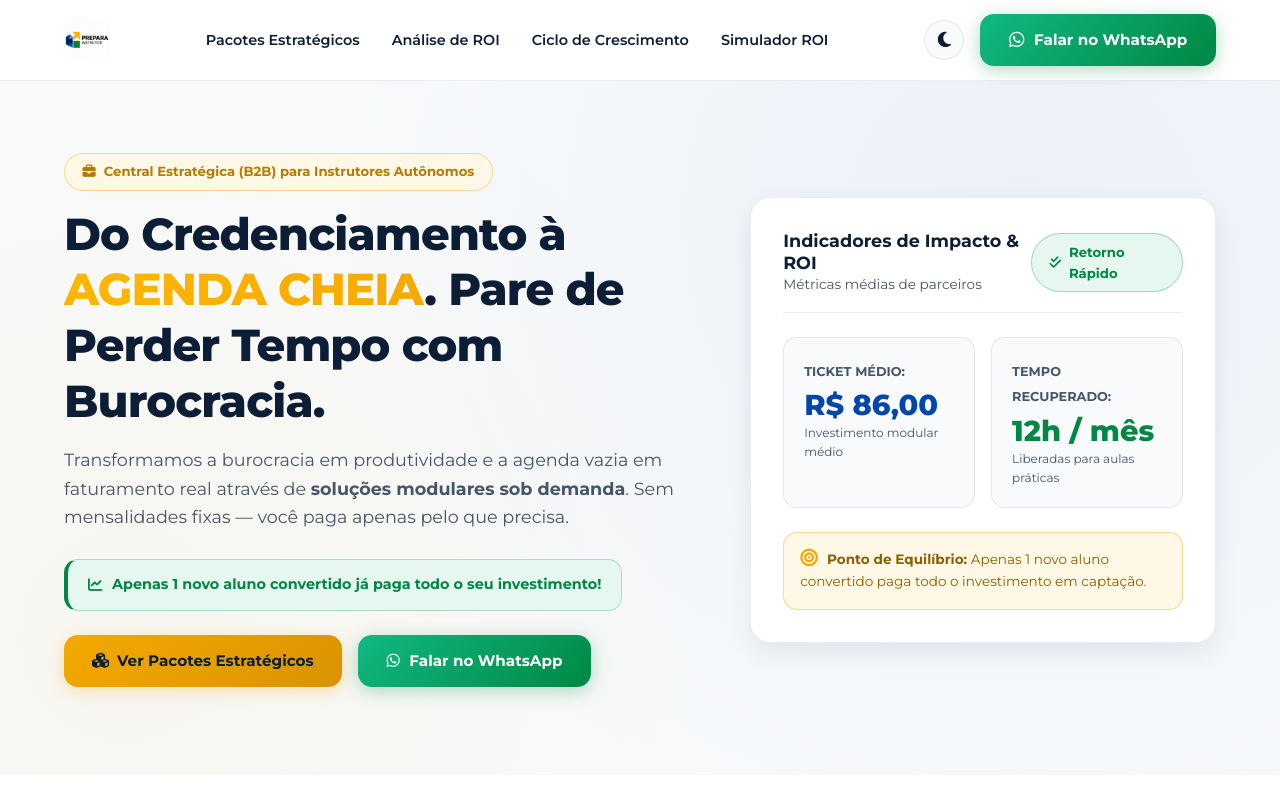
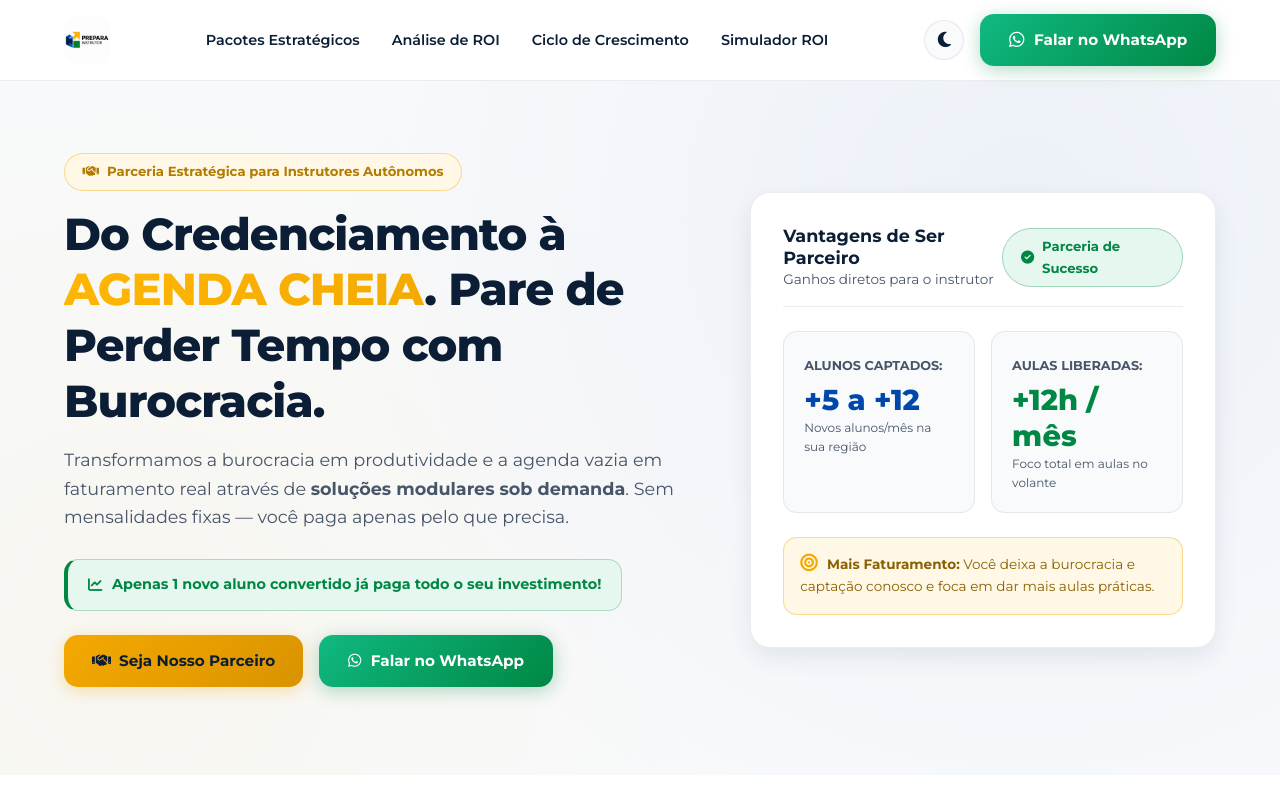
Before and after one commit to lucasribeiru/prepara-instrutor, a plain HTML site: page index.html in a window 1280 px wide. Shown: the top 800 px of the page. Drawn offline with Linux system fonts and the light colour scheme.

Commit message:
Ajustes comerciais: botão Seja Nosso Parceiro, etiquetas amigáveis e métricas claras no hero

```diff
--- a/index.html
+++ b/index.html
@@ -60,8 +60,8 @@
     <div class="container hero-grid">
       <div class="hero-content">
         <div class="badge-brand">
-          <i class="fa-solid fa-briefcase"></i>
-          <span>Central Estratégica (B2B) para Instrutores Autônomos</span>
+          <i class="fa-solid fa-handshake"></i>
+          <span>Parceria Estratégica para Instrutores Autônomos</span>
         </div>
 
         <h1 class="hero-title">
@@ -79,8 +79,8 @@
 
         <div style="display: flex; gap: 1rem; flex-wrap: wrap;">
           <a href="#servicos" class="btn-primary">
-            <i class="fa-solid fa-cubes"></i>
-            <span>Ver Pacotes Estratégicos</span>
+            <i class="fa-solid fa-handshake"></i>
+            <span>Seja Nosso Parceiro</span>
           </a>
           <a href="https://wa.me/5596981461881?text=Ol%C3%A1!%20Quero%20acelerar%20meu%20neg%C3%B3cio%20com%20o%20Prepara%20Instrutor." target="_blank" class="btn-whatsapp">
             <i class="fa-brands fa-whatsapp"></i>
@@ -89,34 +89,34 @@
         </div>
       </div>
 
-      <!-- Hero Visual Card (B2B Dashboard) -->
+      <!-- Hero Visual Card (Commercial Benefits Dashboard) -->
       <div class="hero-visual-container">
         <div style="background: var(--bg-card); border: 1px solid var(--border-color); border-radius: var(--radius-lg); padding: 2rem; box-shadow: var(--shadow-md);">
           <div style="display: flex; justify-content: space-between; align-items: center; margin-bottom: 1.5rem; border-bottom: 1px solid var(--border-color); padding-bottom: 1rem;">
             <div>
-              <h4 style="font-size: 1.1rem; color: var(--navy-dark);">Indicadores de Impacto & ROI</h4>
-              <p style="font-size: 0.85rem; color: var(--text-muted);">Métricas médias de parceiros</p>
+              <h4 style="font-size: 1.1rem; color: var(--navy-dark);">Vantagens de Ser Parceiro</h4>
+              <p style="font-size: 0.85rem; color: var(--text-muted);">Ganhos diretos para o instrutor</p>
             </div>
-            <span class="badge-brand badge-green"><i class="fa-solid fa-check-double"></i> Retorno Rápido</span>
+            <span class="badge-brand badge-green"><i class="fa-solid fa-circle-check"></i> Parceria de Sucesso</span>
           </div>
 
           <div style="display: grid; grid-template-columns: 1fr 1fr; gap: 1rem; margin-bottom: 1.5rem;">
             <div style="background: var(--bg-primary); padding: 1.25rem; border-radius: var(--radius-md); border: 1px solid var(--border-color);">
-              <span style="font-size: 0.8rem; color: var(--text-muted); font-weight: 700; text-transform: uppercase;">Ticket Médio:</span>
-              <h3 style="font-size: 1.8rem; color: var(--blue-brand); font-weight: 800; margin-top: 0.25rem;">R$ 86,00</h3>
-              <p style="font-size: 0.75rem; color: var(--text-muted);">Investimento modular médio</p>
+              <span style="font-size: 0.8rem; color: var(--text-muted); font-weight: 700; text-transform: uppercase;">Alunos Captados:</span>
+              <h3 style="font-size: 1.8rem; color: var(--blue-brand); font-weight: 800; margin-top: 0.25rem;">+5 a +12</h3>
+              <p style="font-size: 0.75rem; color: var(--text-muted);">Novos alunos/mês na sua região</p>
             </div>
 
             <div style="background: var(--bg-primary); padding: 1.25rem; border-radius: var(--radius-md); border: 1px solid var(--border-color);">
-              <span style="font-size: 0.8rem; color: var(--text-muted); font-weight: 700; text-transform: uppercase;">Tempo Recuperado:</span>
-              <h3 style="font-size: 1.8rem; color: var(--green-brand); font-weight: 800; margin-top: 0.25rem;">12h / mês</h3>
-              <p style="font-size: 0.75rem; color: var(--text-muted);">Liberadas para aulas práticas</p>
+              <span style="font-size: 0.8rem; color: var(--text-muted); font-weight: 700; text-transform: uppercase;">Aulas Liberadas:</span>
+              <h3 style="font-size: 1.8rem; color: var(--green-brand); font-weight: 800; margin-top: 0.25rem;">+12h / mês</h3>
+              <p style="font-size: 0.75rem; color: var(--text-muted);">Foco total em aulas no volante</p>
             </div>
           </div>
 
           <div style="background: var(--yellow-light); border: 1px solid rgba(244,169,0,0.4); padding: 1rem; border-radius: var(--radius-md); font-size: 0.85rem; color: #8A6000;">
             <i class="fa-solid fa-bullseye" style="color: var(--yellow-brand); font-size: 1.1rem; margin-right: 0.35rem;"></i>
-            <strong>Ponto de Equilíbrio:</strong> Apenas 1 novo aluno convertido paga todo o investimento em captação.
+            <strong>Mais Faturamento:</strong> Você deixa a burocracia e captação conosco e foca em dar mais aulas práticas.
           </div>
         </div>
       </div>
```
